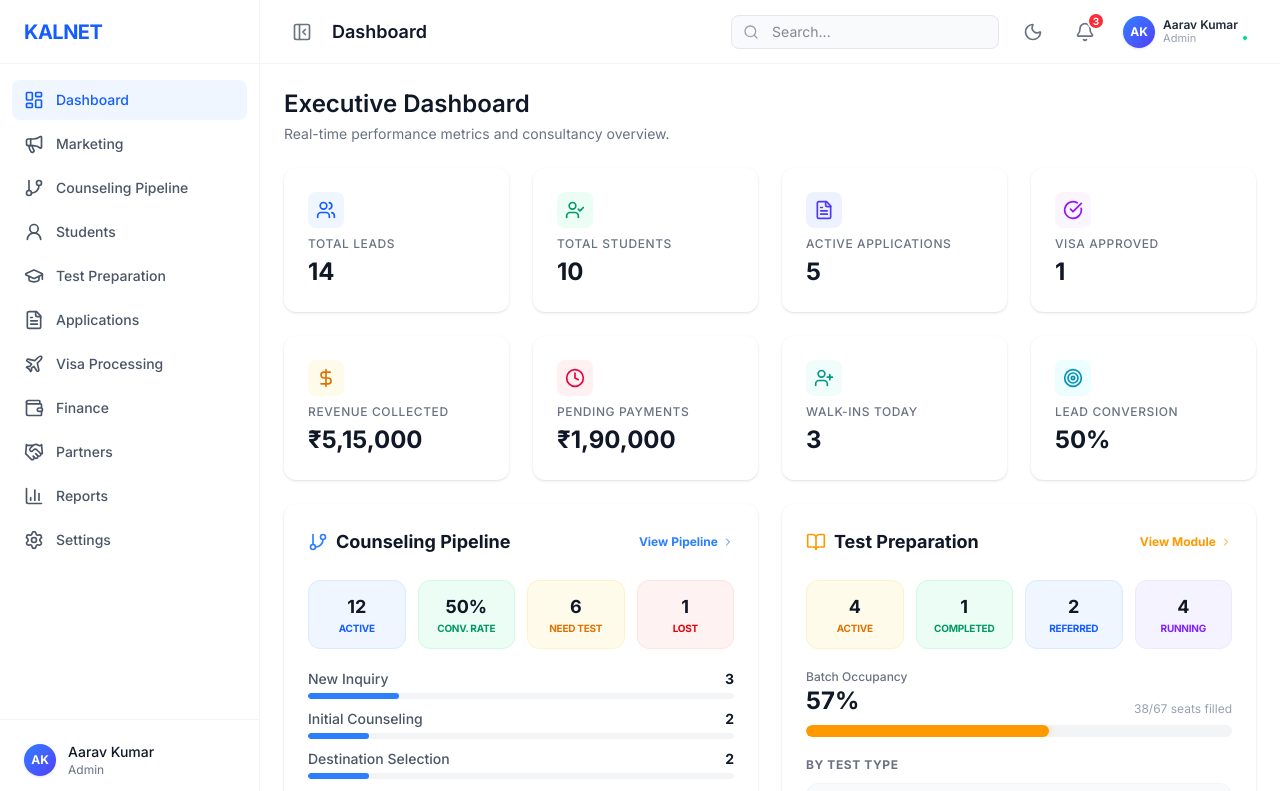
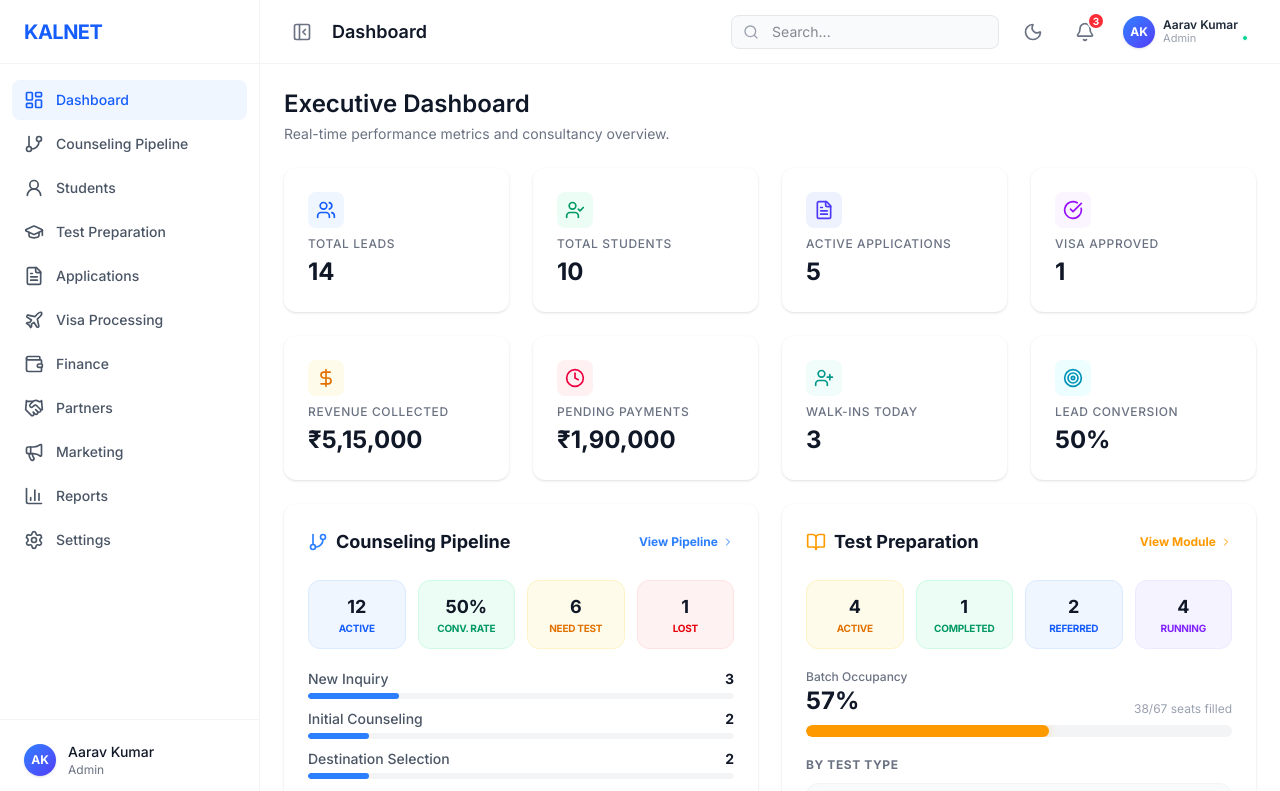
Before and after one commit to ic23btech11017-ops/consultancy, a React (Vite) app: page / in a window 1280 px wide. Shown: the top 791 px of the page. Built offline with nearby package versions, Linux system fonts and the light colour scheme.

Commit message:
Reorder marketing link in sidebar

```diff
--- a/src/layout/Sidebar.tsx
+++ b/src/layout/Sidebar.tsx
@@ -17,7 +17,6 @@ import {
 
 const navigation = [
   { name: 'Dashboard', href: '/', icon: LayoutDashboard },
-  { name: 'Marketing', href: '/marketing', icon: Megaphone },
   { name: 'Counseling Pipeline', href: '/counseling', icon: GitBranch },
   { name: 'Students', href: '/students', icon: UserRound },
   { name: 'Test Preparation', href: '/test-preparation', icon: GraduationCap },
@@ -25,6 +24,7 @@ const navigation = [
   { name: 'Visa Processing', href: '/visa-processing', icon: Plane },
   { name: 'Finance', href: '/finance', icon: Wallet },
   { name: 'Partners', href: '/partners', icon: Handshake },
+  { name: 'Marketing', href: '/marketing', icon: Megaphone },
   { name: 'Reports', href: '/reports', icon: BarChart3 },
   { name: 'Settings', href: '/settings', icon: Settings },
 ];
```
